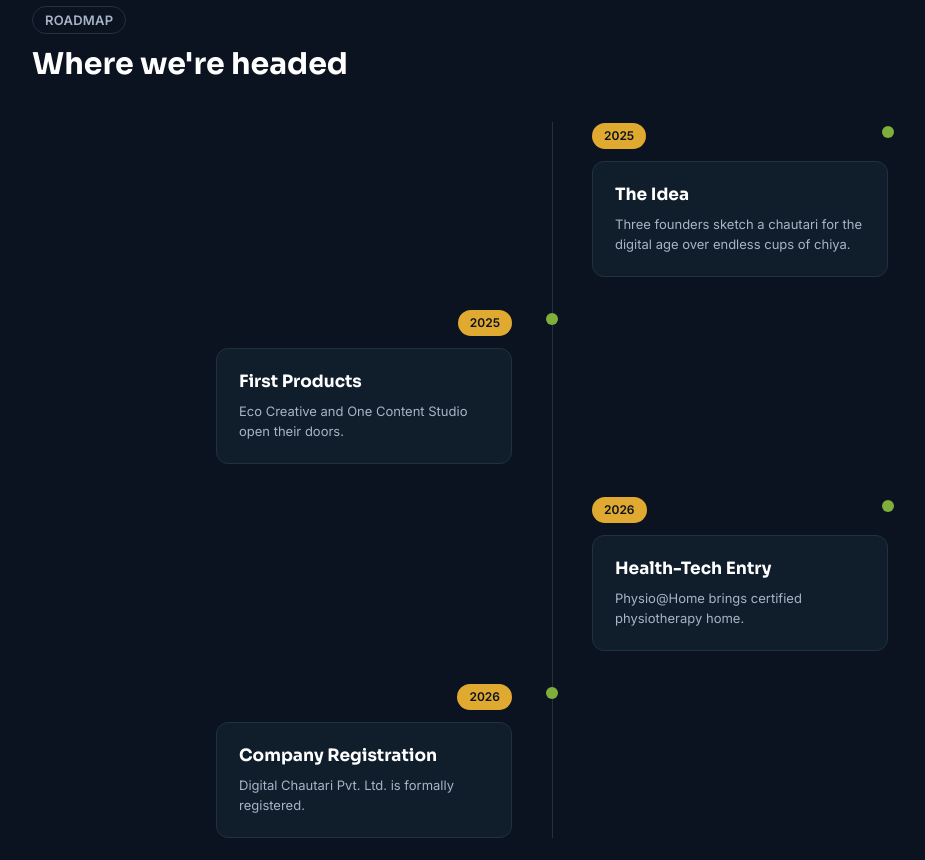
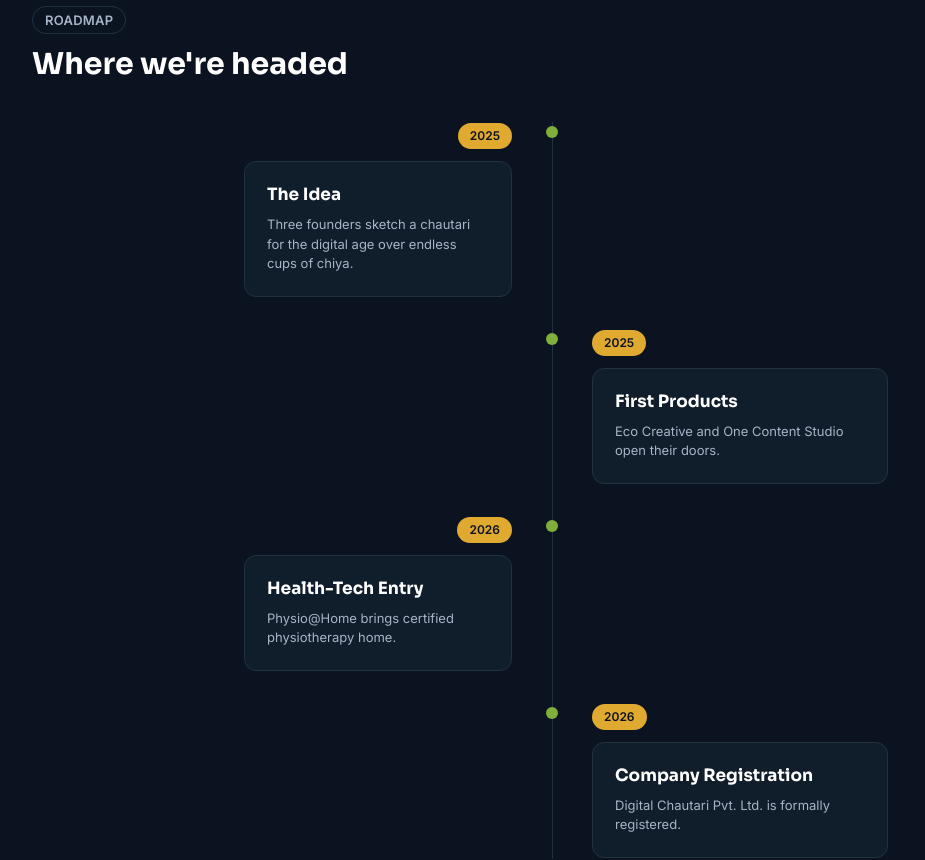
Before and after one commit to dhunganasaroj3/digital-chautari, a Next.js app: page /about in a window 1280 px wide. Shown: the part 2460-3320 px from the top of the page, without its empty margins (88-1013 px from the left). Built offline with nearby package versions, Linux system fonts and the light colour scheme.

Commit message:
fix(sweep): dark card text token + roadmap parity via conditional classes (S2.14)

```diff
--- a/components/sections/Roadmap.tsx
+++ b/components/sections/Roadmap.tsx
@@ -18,22 +18,36 @@
             aria-hidden
             className="bg-border-default nav:left-1/2 absolute inset-y-0 left-1.5 w-px"
           />
-          {ROADMAP.milestones.map((milestone) => (
+          {ROADMAP.milestones.map((milestone, i) => {
+            // Conditional classes instead of odd:/even: variants — the aria-hidden
+            // line span is also a child of the <ol>, which shifts nth-child parity,
+            // and every dot span is its own <li>'s first child (always "odd").
+            const left = i % 2 === 0;
+            return (
               <li
                 key={milestone.title}
-              className="nav:w-1/2 nav:pl-0 nav:even:ml-auto nav:even:pl-10 nav:odd:pr-10 nav:odd:text-right relative pb-8 pl-7 last:pb-0"
+                className={`nav:w-1/2 relative pb-8 pl-7 last:pb-0 ${
+                  left ? "nav:pr-10 nav:text-right" : "nav:ml-auto nav:pl-10"
+                }`}
               >
                 <span
                   aria-hidden
-                className="bg-dc-leaf-500 nav:left-auto nav:even:-left-1.5 nav:odd:-right-1.5 absolute top-1 left-0 size-3 rounded-full"
+                  className={`bg-dc-leaf-500 absolute top-1 left-0 size-3 rounded-full ${
+                    // Only the left-side dot clears the mobile left-0; adding
+                    // nav:left-auto to both sides would out-sort nav:-left-1.5.
+                    left ? "nav:left-auto nav:-right-1.5" : "nav:-left-1.5"
+                  }`}
                 />
                 <Badge>{milestone.year}</Badge>
                 <Card className="mt-3 text-left">
-                <h3 className="font-heading text-h3 nav:text-h3-lg font-bold">{milestone.title}</h3>
+                  <h3 className="font-heading text-h3 nav:text-h3-lg font-bold">
+                    {milestone.title}
+                  </h3>
                   <p className="text-small-lg text-text-muted mt-2">{milestone.body}</p>
                 </Card>
               </li>
-          ))}
+            );
+          })}
         </ol>
       </StaggerGroup>
     </Section>
--- a/components/ui/Card.tsx
+++ b/components/ui/Card.tsx
@@ -13,7 +13,9 @@
 };
 
 export function Card({ children, href, reveal = false, dark = false, className = "" }: Props) {
-  const classes = `group rounded-card border border-border-default bg-surface-card p-card transition-[transform,box-shadow] duration-300 hover:-translate-y-1 hover:shadow-card-hover ${className}`;
+  const classes = `group rounded-card border border-border-default bg-surface-card p-card transition-[transform,box-shadow] duration-300 hover:-translate-y-1 hover:shadow-card-hover ${
+    dark ? "text-text-primary" : ""
+  } ${className}`;
   const scheme = dark ? "dark" : undefined;
   if (href) {
     return (
```
Also changed, not shown: 1 other file (tests, documents, lock files or other folders). Lines whose indentation alone changed are shown as unchanged.
